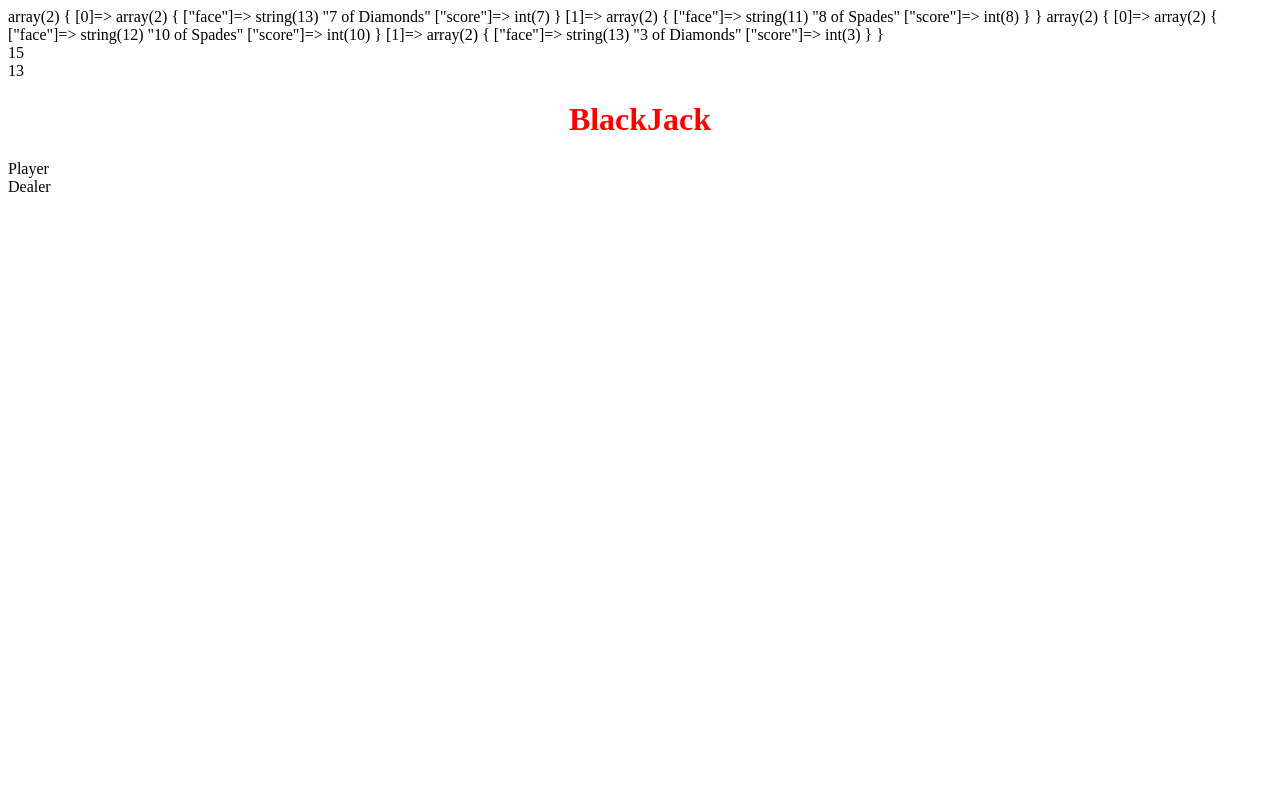
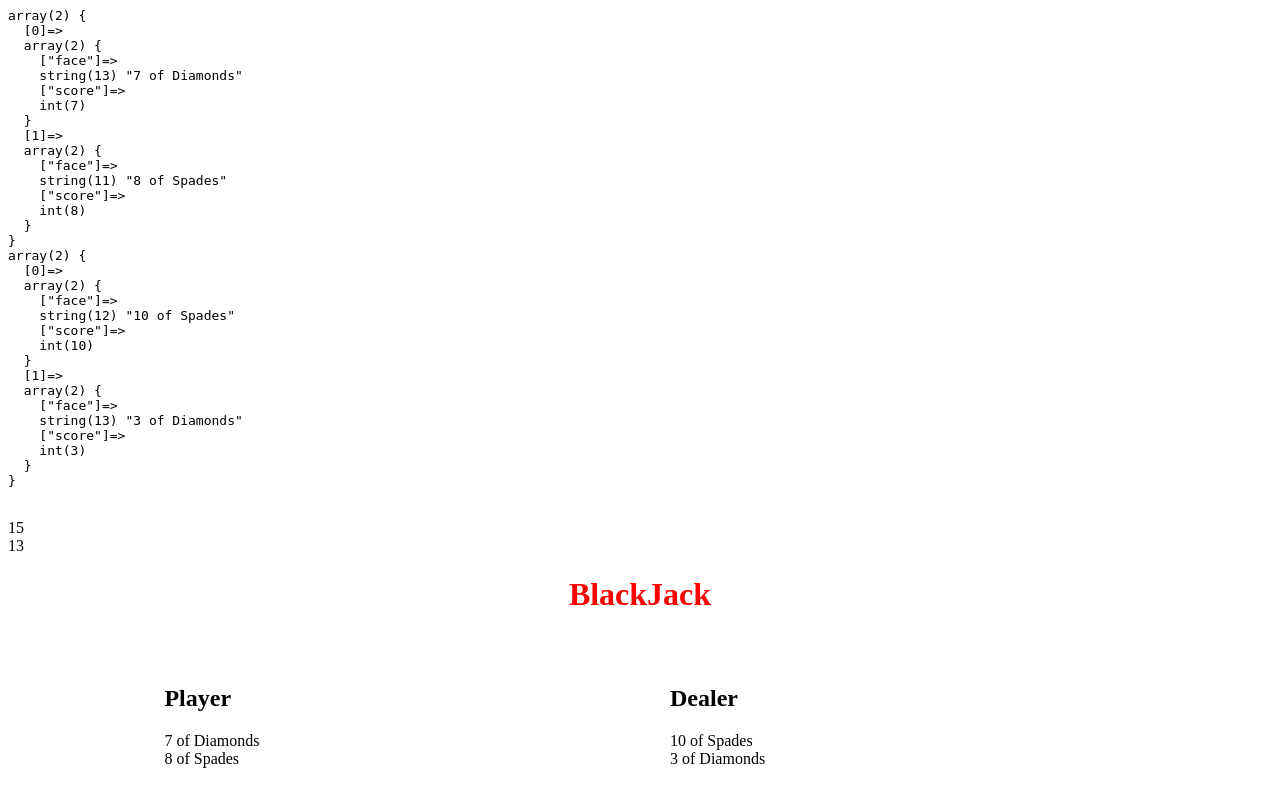
Before and after one commit to robings/BlackJack, a PHP site: page / in a window 1280 px wide. Before the commit the page ends 192 px from the top, so only its background shows below. Run offline with PHP 8.4, Linux system fonts and the light colour scheme.

Commit message:
added display of players cards

```diff
--- a/index.php
+++ b/index.php
@@ -60,25 +60,43 @@ $playerHand = [ $deckOfCards[0], $deckOfCards[2] ];
 $dealerHand = [ $deckOfCards[1], $deckOfCards[3] ];
 
 //remove after testing
+echo '<pre>';
 var_dump($playerHand, $dealerHand);
+echo '</pre>';
+//
 
 $playerHandScore = $deckOfCards[0]['score'] + $deckOfCards[2]['score'];
 $dealerHandScore = $deckOfCards[1]['score'] + $deckOfCards[3]['score'];
 
+//remove after testing
 echo '<br />' . $playerHandScore;
 echo '<br />' . $dealerHandScore;
+//
 
-function buildPageDisplay() {
-    echo '<style>
-                h1 { color: #ff0000; text-align: center; }</style>';
+function buildPageDisplay($playerHandParam, $playerScoreParam, $dealerHandParam, $dealerScoreParam) {
+    echo '<style>';
+    echo '* { box-sizing: border-box; }';
+    echo 'h1 { color: #ff0000; text-align: center; }';
+    echo 'section { width: 80%; margin: 0 auto; overflow: auto; }';
+    echo 'section div { float: left; padding: 30; width: 50%}';
+    echo '</style>';
+
     echo '<h1>BlackJack</h1>';
-    echo '<section>
-            <div class="player">Player</div>
-            <div class="dealer">Dealer</div>
 
-           </section>';
+    echo '<section>';
+    echo '<div class="player">';
+    echo '<h2>Player</h2>';
+    echo $playerHandParam[0]['face'] . '<br />';
+    echo $playerHandParam[1]['face'] . '<br />';
+    echo '</div>';
+    echo '<div class="dealer">';
+    echo '<h2>Dealer</h2>';
+    echo $dealerHandParam[0]['face'] . '<br />';
+    echo $dealerHandParam[1]['face'] . '<br />';
+    echo '</div>';
+    echo '</section>';
 
 
 }
 
-buildPageDisplay();
+buildPageDisplay($playerHand, $playerHandScore, $dealerHand, $dealerHandScore);
```
